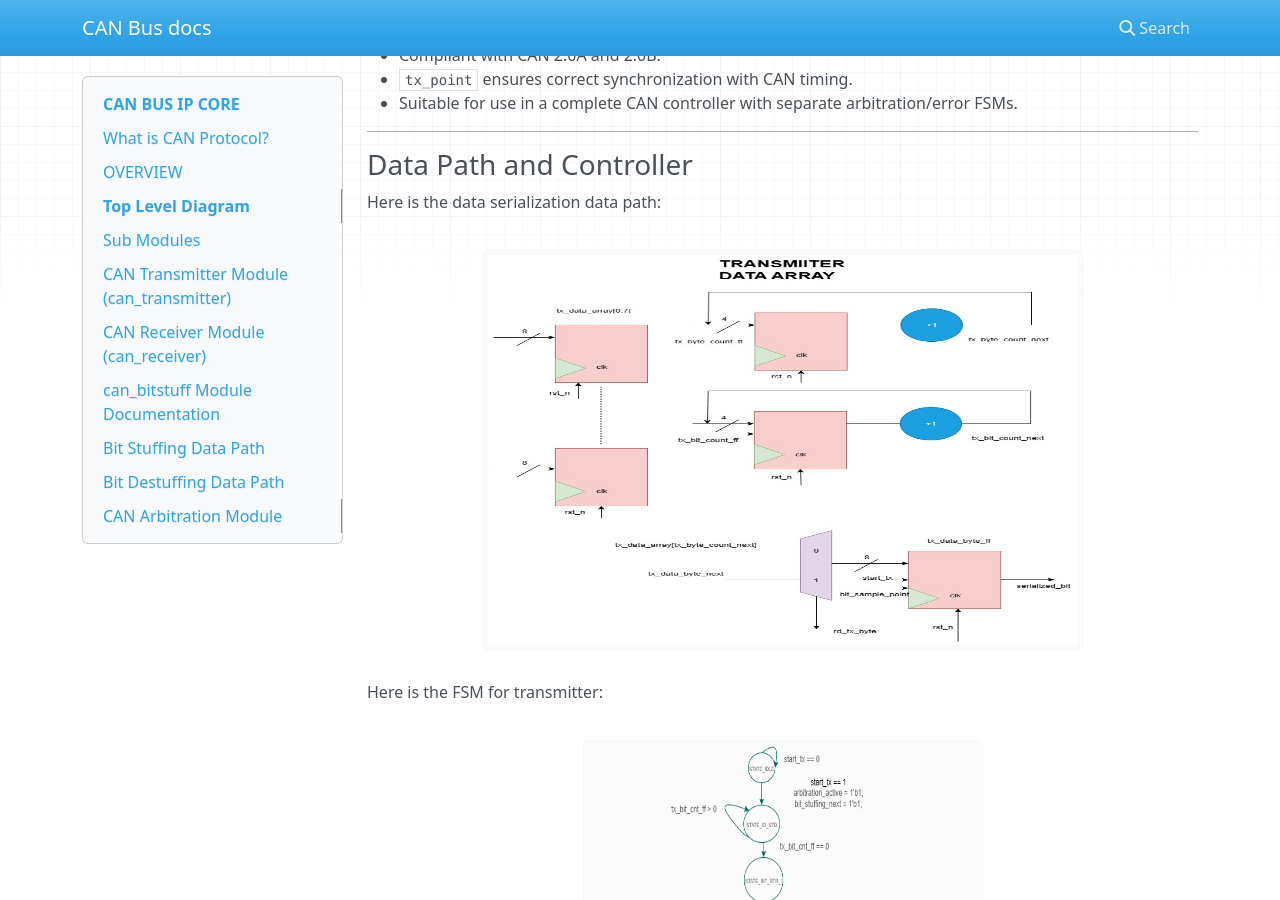
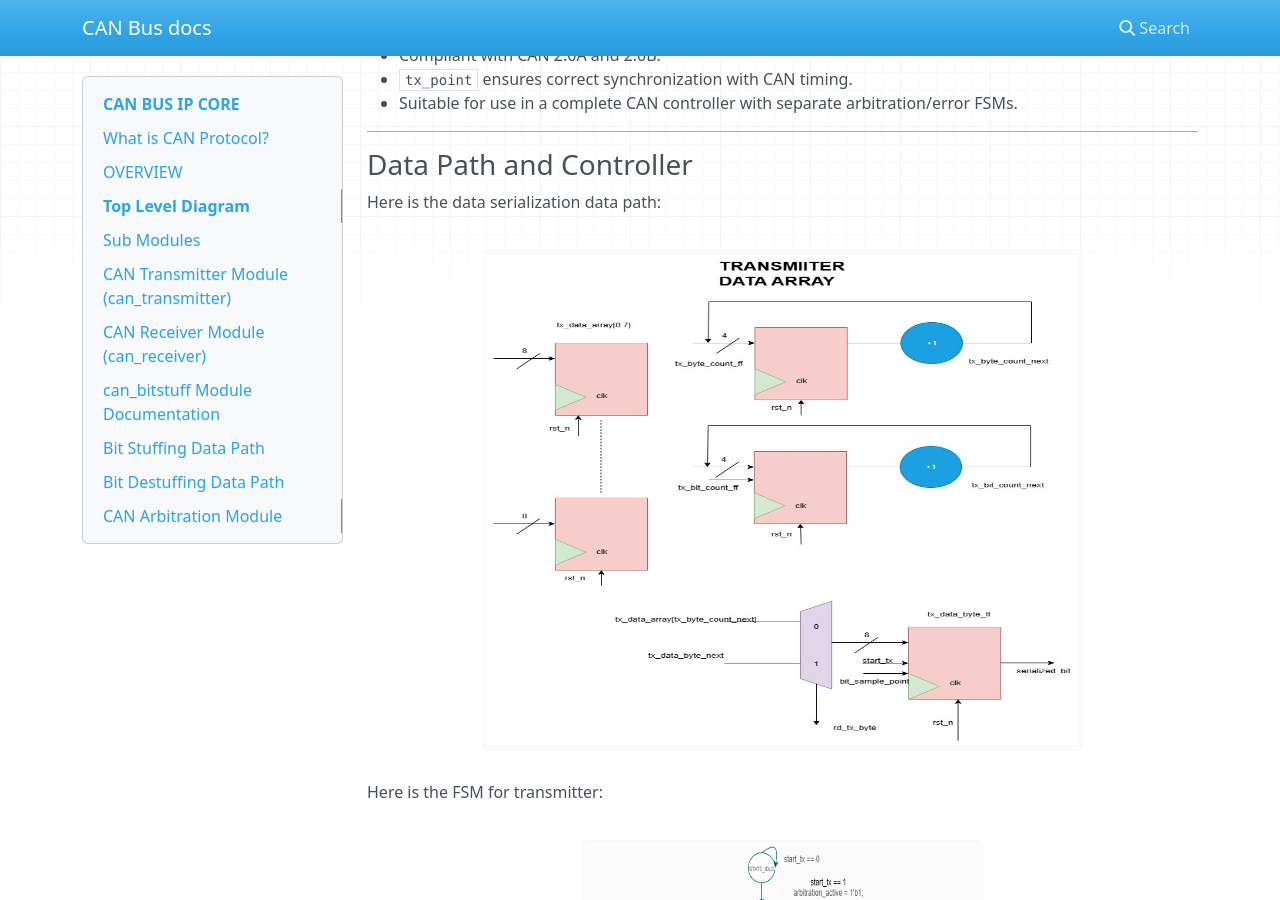
Before and after one commit to meds-uet/CAN-Bus, an MkDocs documentation site: the page built from docs/index.md, in a window 1280 px wide and 900 px high, scrolled down 3178 px. Built offline with MkDocs 1.6.1, drawn with Linux system fonts in a browser that asks for light colours; nearby versions of some CDN libraries.

Commit message:
updated index.md

```diff
--- a/docs/index.md
+++ b/docs/index.md
@@ -115,7 +115,7 @@ This module supports both **standard (11-bit ID)** and **extended (29-bit ID)**
 Here is the data serialization data path:
 
 <div align="center">
-  <img src="./images_design/tx_data_array.jpg" width="600" height="400">
+  <img src="./images_design/tx_data_array.jpg" width="600" height="500">
 </div>
 
 Here is the FSM for transmitter:
```
